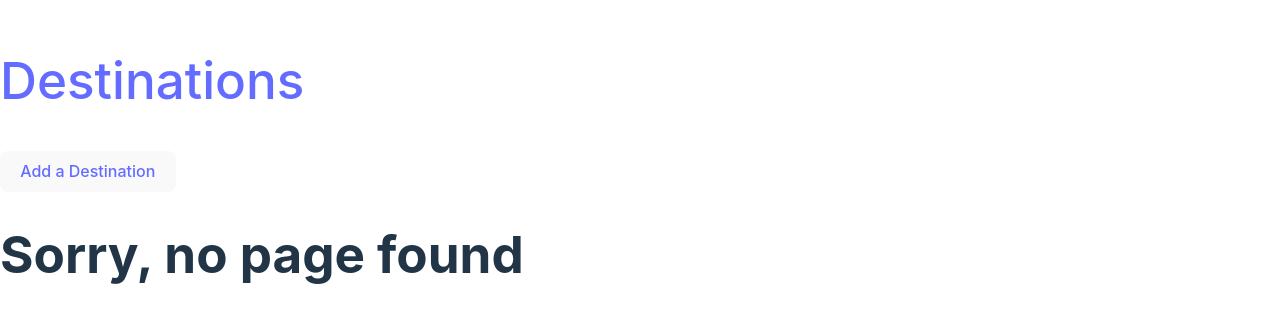
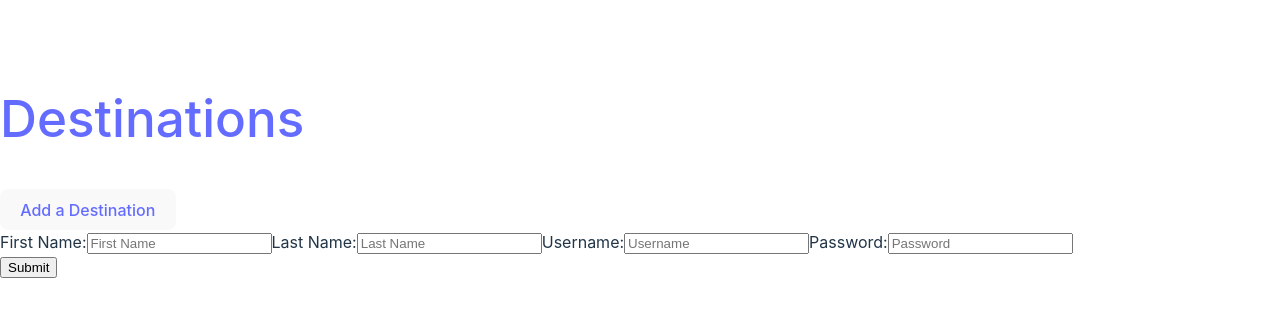
Before and after one commit to anthuarneck/travel-diary-project-frontend, a React (Vite) app: page /register in a window 1280 px wide. Shown: the part 237-560 px from the top of the page. Built offline with nearby package versions, Linux system fonts and the light colour scheme; no server answers.

Commit message:
Adds Login and SignUp functionality and pages.

```diff
--- a/src/App.jsx
+++ b/src/App.jsx
@@ -9,6 +9,8 @@ import ShowMemory from "./Pages/ShowMemory"
 import NewDestination from "./Pages/NewDestination"
 import EditDestination from "./Pages/EditDestination"
 import Error from "./Pages/Error"
+import SignUp from "./Pages/SignUp"
+import Login from "./Pages/Login"
 
 function App() {
   return (
@@ -17,6 +19,8 @@ function App() {
         <AuthProvider>
         <NavBar />
         <Routes>
+          <Route path="/" element={<Login />} />
+          <Route path="/register" element={<SignUp />} />
           <Route path="/destinations" element={<Index />} />
           <Route path="/destinations/:id/memories" element={<Show />} />
           <Route path="/destinations/:id/memories/:memoryId" element={<ShowMemory />} />
--- /dev/null
+++ b/src/Components/LoginForm.jsx
@@ -0,0 +1,67 @@
+import React from "react";
+import { useNavigate, Link } from "react-router-dom";
+import { useState, useEffect } from "react";
+import { useAuth } from "./UserComponents/UserContext";
+
+const API = import.meta.env.VITE_API_URL;
+
+const LoginForm = () => {
+  const navigate = useNavigate();
+  const [userInput, setUserInput] = useState({
+    username: "",
+    password: "",
+  });
+  const { user, loginUser } = useAuth();
+  useEffect(() => {
+    if (user.password === userInput.password) {
+      console.log(user, "Signed In");
+      navigate(`/destinations`);
+    }
+  }, [user]);
+
+  const handleTextChange = (event) => {
+    setUserInput({ ...userInput, [event.target.id]: event.target.value });
+  };
+
+  const handleSubmit = (event) => {
+    if (user.password === userInput.password && user.username === userInput.username) {
+      event.preventDefault();
+      loginUser(userInput);
+    } else {
+        alert("Invalid Credentials")
+    }
+  };
+
+  return (
+    <div className="LoginForm">
+      <form onSubmit={handleSubmit}>
+        <label htmlFor="username">Username:</label>
+        <input
+          id="username"
+          value={userInput.username}
+          type="text"
+          onChange={handleTextChange}
+          placeholder="Username"
+          required
+        />
+        <label htmlFor="password">Password:</label>
+        <input
+          id="password"
+          value={userInput.password}
+          type="text"
+          onChange={handleTextChange}
+          placeholder="Password"
+          required
+        />
+        <br />
+        <input type="submit" />
+      </form>
+      <br />
+      <p>
+        <Link to="/register">Register New Account</Link>
+      </p>
+    </div>
+  );
+};
+
+export default LoginForm;
--- /dev/null
+++ b/src/Components/SignUpForm.jsx
@@ -0,0 +1,86 @@
+import React from "react";
+import { useNavigate } from "react-router-dom";
+import { useState } from "react";
+
+const API = import.meta.env.VITE_API_URL;
+
+const SignUpForm = () => {
+  const navigate = useNavigate();
+  const [user, setUser] = useState({
+    firstName: "",
+    lastName: "",
+    username: "",
+    password: "",
+  });
+
+  const addUser = () => {
+    fetch(`${API}/users/register`, {
+      method: "POST",
+      body: JSON.stringify(user),
+      headers: {
+        "Content-Type": "application/json",
+      },
+    })
+      .then(() => {
+        navigate(`/`);
+      })
+      .catch((error) => console.error("catch", error));
+  };
+
+  const handleTextChange = (event) => {
+    setUser({ ...user, [event.target.id]: event.target.value });
+  };
+
+  const handleSubmit = (event) => {
+    event.preventDefault();
+    addUser();
+  };
+
+
+  return (
+    <div className="SignUpForm">
+      <form onSubmit={handleSubmit}>
+        <label htmlFor="firstName">First Name:</label>
+        <input
+          id="firstName"
+          value={user.firstName}
+          type="text"
+          onChange={handleTextChange}
+          placeholder="First Name"
+          required
+        />
+        <label htmlFor="lastName">Last Name:</label>
+        <input
+          id="lastName"
+          value={user.lastName}
+          type="text"
+          onChange={handleTextChange}
+          placeholder="Last Name"
+          required
+        />
+        <label htmlFor="username">Username:</label>
+        <input
+          id="username"
+          value={user.username}
+          type="text"
+          onChange={handleTextChange}
+          placeholder="Username"
+          required
+        />
+        <label htmlFor="password">Password:</label>
+        <input
+          id="password"
+          value={user.password}
+          type="text"
+          onChange={handleTextChange}
+          placeholder="Password"
+          required
+        />
+        <br />
+        <input type="submit" />
+      </form>
+    </div>
+  );
+};
+
+export default SignUpForm;
--- /dev/null
+++ b/src/Pages/Login.jsx
@@ -0,0 +1,12 @@
+import React from 'react';
+import LoginForm from '../Components/LoginForm';
+
+const Login = () => {
+    return (
+        <div>
+            <LoginForm />
+        </div>
+    );
+}
+
+export default Login;
--- /dev/null
+++ b/src/Pages/SignUp.jsx
@@ -0,0 +1,12 @@
+import React from 'react';
+import SignUpForm from '../Components/SignUpForm';
+
+const SignUp = () => {
+    return (
+        <div>
+            <SignUpForm />
+        </div>
+    );
+}
+
+export default SignUp;
```
